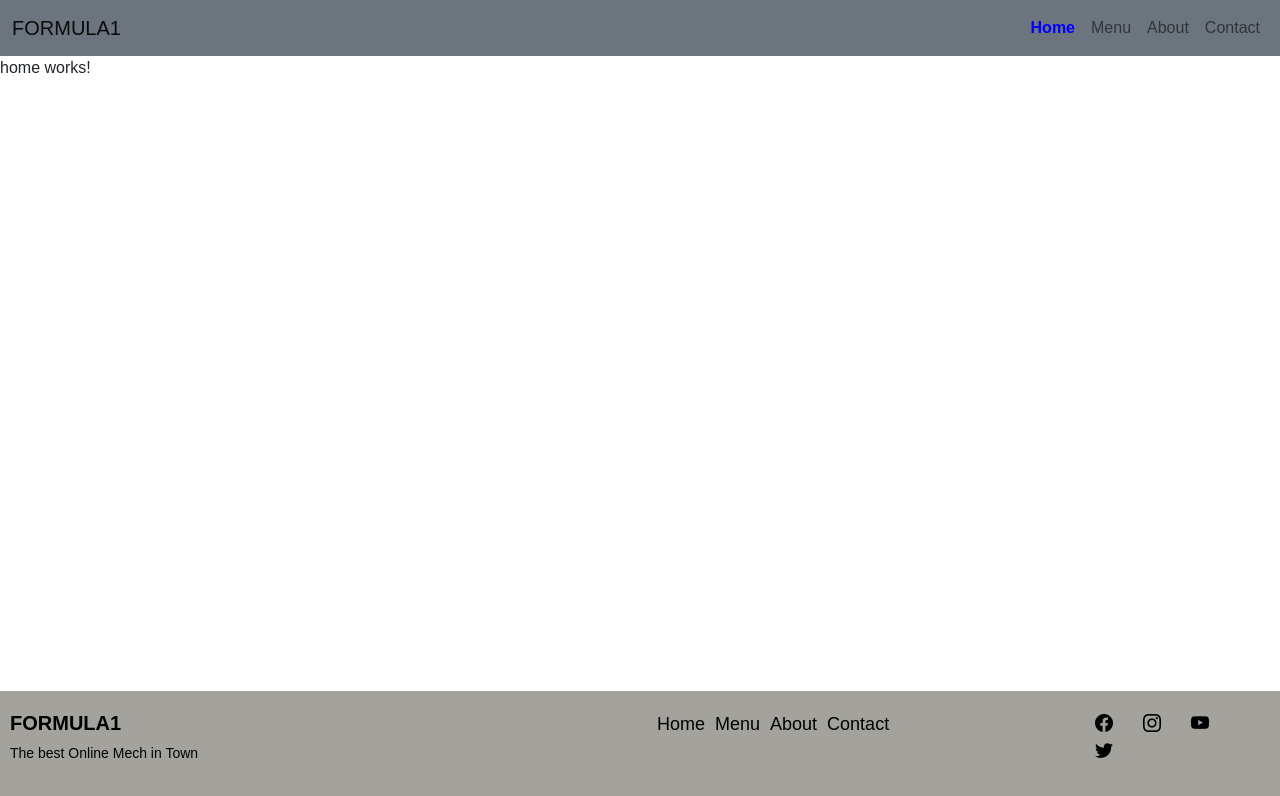
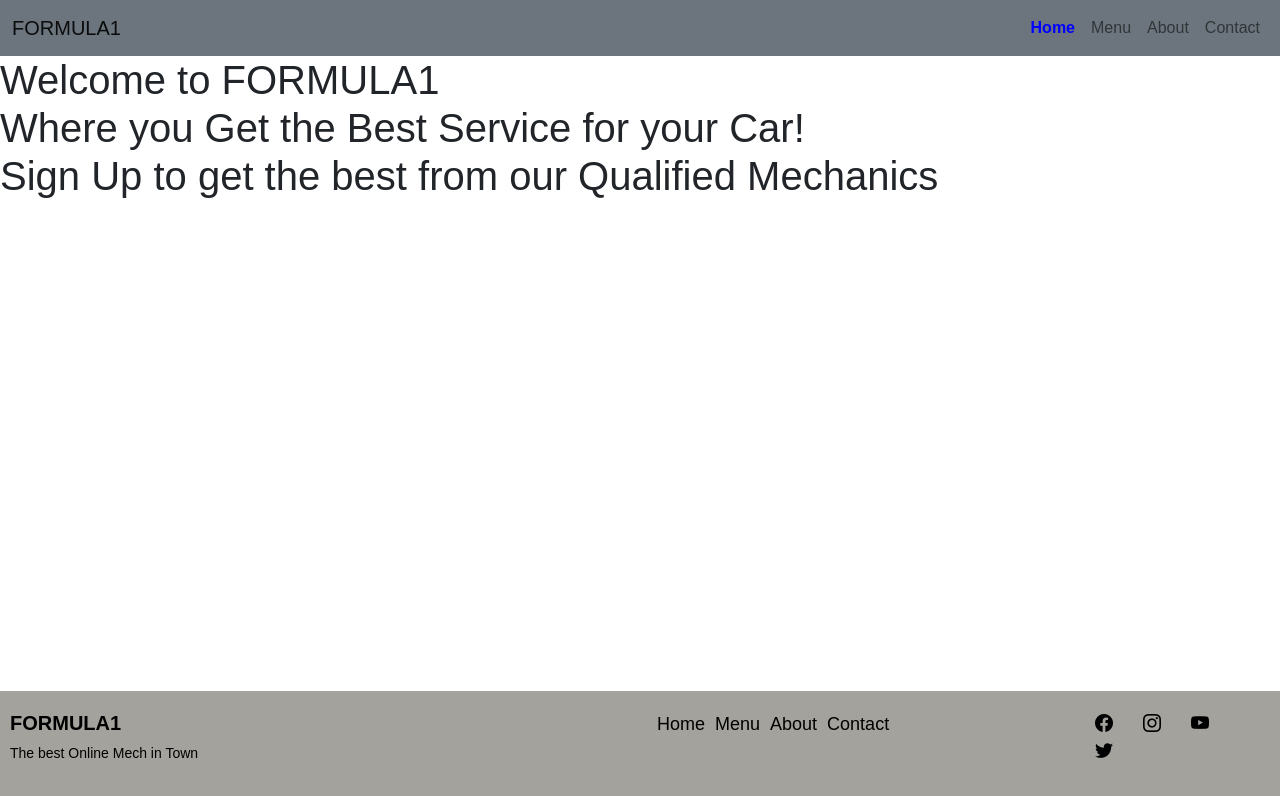
Before and after one commit to Mzazi25/formula1, an Angular app in the folder frontend/: page / in a window 1280 px wide. Shown: the top 796 px of the page. Built offline with nearby package versions, Linux system fonts and the light colour scheme.

Commit message:
add image folder

```diff
--- a/frontend/src/app/pages/home/home.component.html
+++ b/frontend/src/app/pages/home/home.component.html
@@ -1 +1,3 @@
-<p>home works!</p>
+<div class="banner">
+    <h1>Welcome to FORMULA1<br> Where you Get the Best Service for your Car!<br>Sign Up to get the best from our Qualified Mechanics</h1>
+</div>
```
